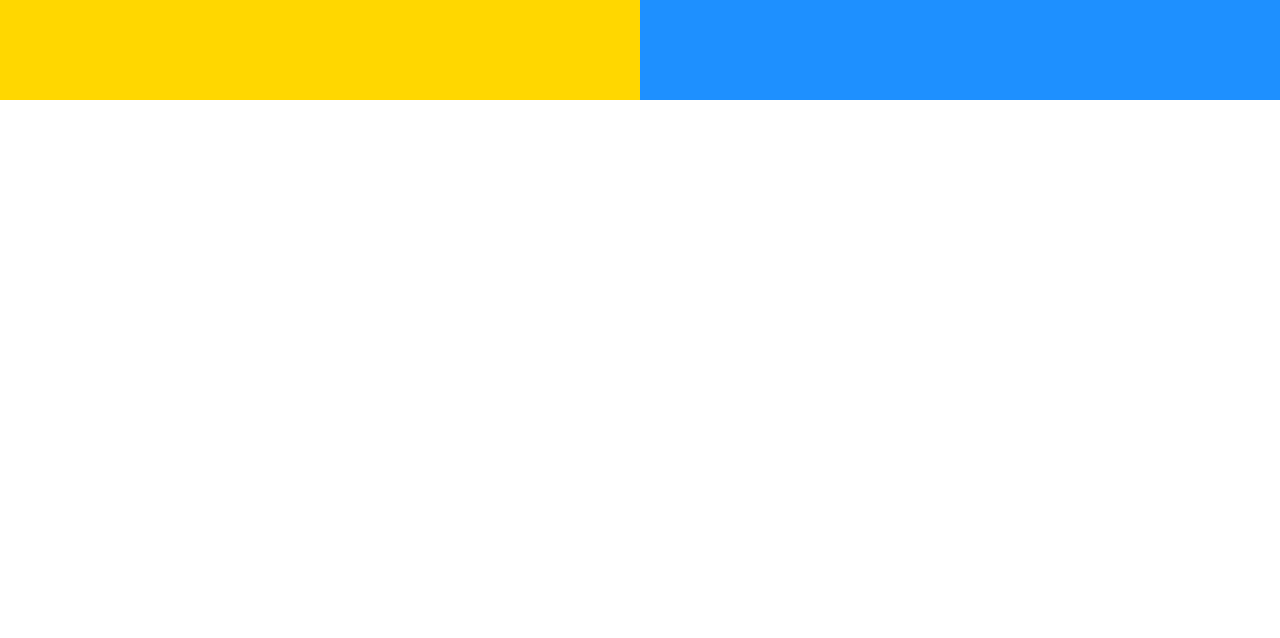
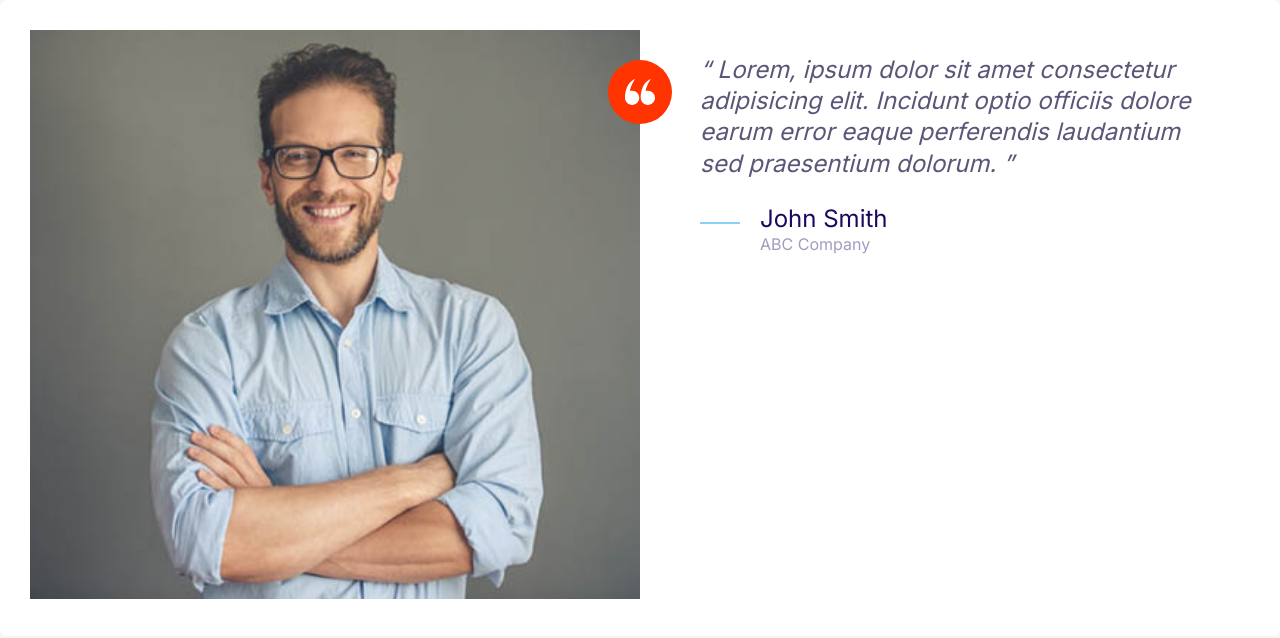
Before and after one commit to DungGramer/moshify, a plain HTML site: page index.html in a window 1280 px wide. Drawn offline with Linux system fonts and the light colour scheme.

Commit message:
Build the testimonials component.

```diff
--- a/css/styles.css
+++ b/css/styles.css
@@ -165,8 +165,17 @@ a {
   height: 40px;
 }
 
+.icon--small {
+  width: 30px;
+  height: 30px;
+}
+
 .icon--primary {
   fill: var(--color-primary);
+}
+
+.icon--white {
+  fill: #fff;
 }
 
 .icon-container {
@@ -177,6 +186,10 @@ a {
   display: inline-flex;
   justify-content: center;
   align-items: center;
+}
+
+.icon-container--accent {
+  background-color: var(--color-accent);
 }
 
 /* Buttons */
@@ -443,3 +456,33 @@ a {
     grid-template-columns: repeat(3, 1fr);
   }
 }
+
+/* Testimonials */
+.testimonial {
+  padding: 3rem;
+}
+
+.testimonial__image {
+  position: relative;
+}
+
+.testimonial__image > img {
+  width: 100%;
+}
+
+.testimonial__image > .icon-container {
+  position: absolute;
+  top: 3rem;
+  right: -32px;
+}
+
+@media screen and (min-width: 768px) {
+  .testimonial .quote,
+  .testimonial .quote__author {
+    font-size: 2.4rem;
+  }
+
+  .testimonial .quote {
+    margin-left: 6rem;
+  }
+}
--- a/index.html
+++ b/index.html
@@ -13,9 +13,37 @@
     <link rel="stylesheet" href="css/styles.css" />
   </head>
   <body>
-    <div class="grid grid--1x2">
-      <div style="height: 100px; background-color: gold"></div>
-      <div style="height: 100px; background-color: dodgerblue"></div>
+    <div class="card testimonial">
+      <div class="grid grid--1x2">
+        <div class="testimonial__image">
+          <img src="images/testimonial.jpg" alt="A happy, smiling customer" />
+          <span class="icon-container icon-container--accent">
+            <svg class="icon icon--white icon--small">
+              <use xlink:href="images/sprite.svg#quotes"></use>
+            </svg>
+          </span>
+        </div>
+        <blockquote class="quote">
+          <p class="quote__text">
+            Lorem, ipsum dolor sit amet consectetur adipisicing elit. Incidunt
+            optio officiis dolore earum error eaque perferendis laudantium sed
+            praesentium dolorum.
+          </p>
+          <footer>
+            <div class="media">
+              <div class="media__image">
+                <svg class="icon icon--primary quote__line">
+                  <use xlink:href="images/sprite.svg#line"></use>
+                </svg>
+              </div>
+              <div class="media__body">
+                <h3 class="media__title quote__author">John Smith</h3>
+                <p class="quote__organization">ABC Company</p>
+              </div>
+            </div>
+          </footer>
+        </blockquote>
+      </div>
     </div>
   </body>
 </html>
```
Also changed, not shown: components/testimonials.html (added, +32 -0 lines), images/testimonial.jpg (added).
